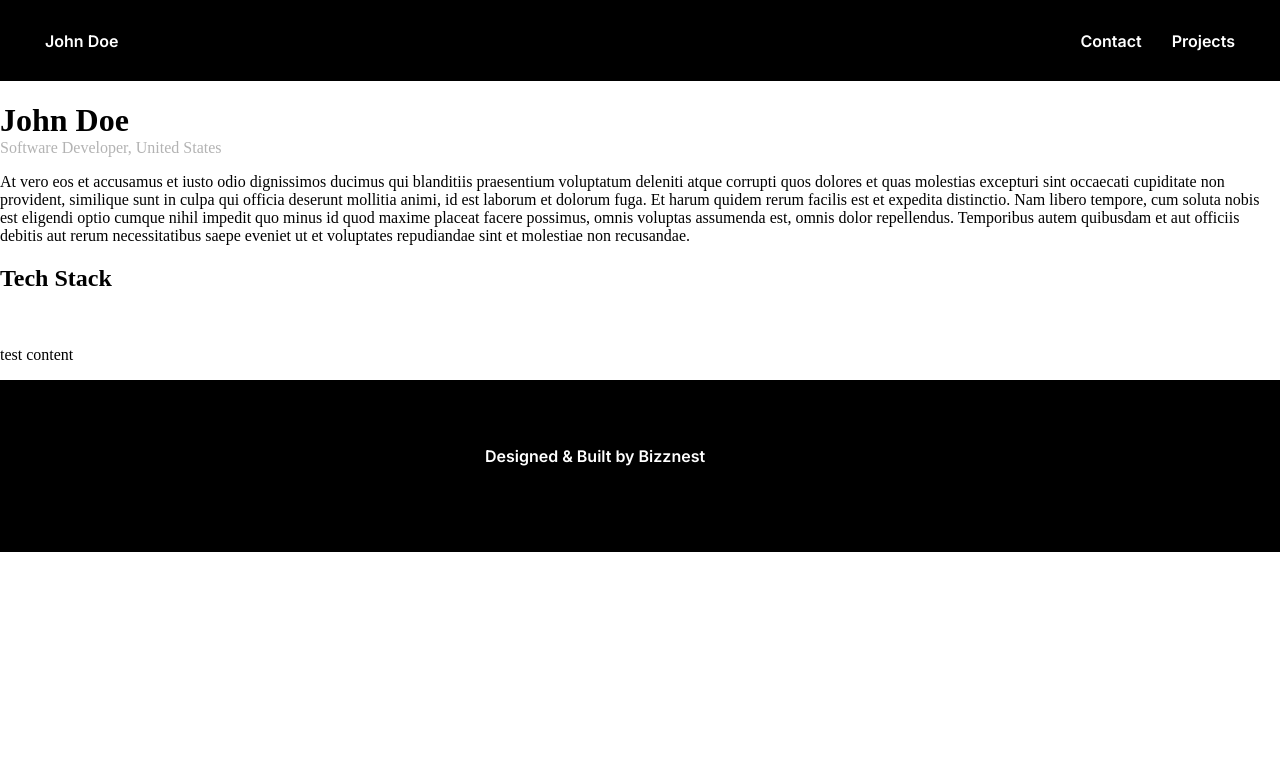
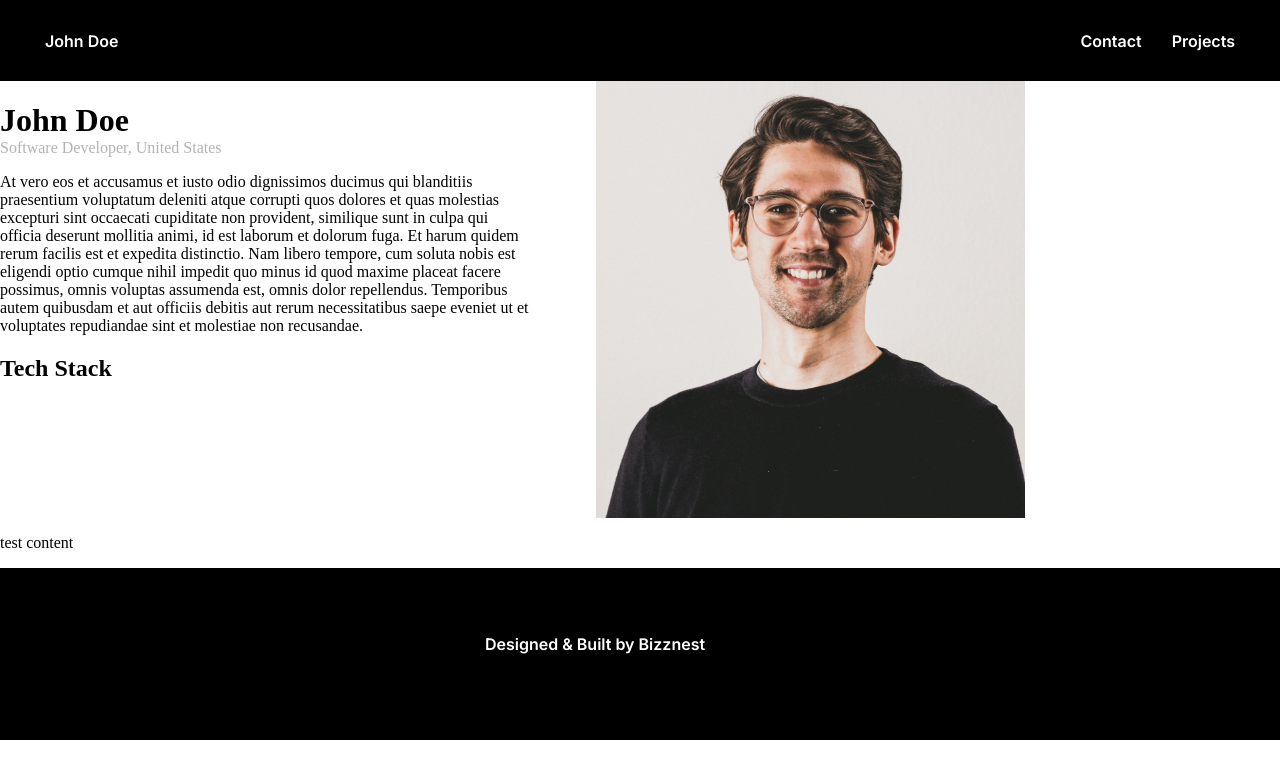
Before and after one commit to BizzNEST/collaboration-repository-c, a plain HTML site: page index.html in a window 1280 px wide. Drawn offline with Linux system fonts and the light colour scheme.

Commit message:
feat(style index):add image to about me section

```diff
--- a/css/style.css
+++ b/css/style.css
@@ -9,7 +9,7 @@ a {
   margin-right: 45px;
   margin-left: 45px;
   font-size: 16px;
-  font-family: 'Inter', sans-serif;
+  font-family: "Inter", sans-serif;
 }
 
 .navbar {
@@ -27,8 +27,24 @@ a {
   display: flex;
 }
 
+.flex-wrap {
+  flex-wrap: wrap;
+}
+
+.max-w-532px {
+  max-width: 532px;
+}
+
+.shrink-0 {
+  flex-shrink: 0;
+}
+
+.gap-4 {
+  gap: 4rem;
+}
+
 .color-gray {
-  color: #B3B3B3;
+  color: #b3b3b3;
 }
 
 .mt-0 {
--- a/index.html
+++ b/index.html
@@ -16,16 +16,15 @@
         <a href="#target-to-be-defined" class="contact-link">Contact</a>
         <a href="#target-to-be-defined" class="projects-link">Projects</a>
     </div>
-    <div id="about-me flex">
-        <div>
+    <div id="about-me" class="flex flex-wrap gap-4">
+        <div class="max-w-532px">
             <h1 class="mb-0">John Doe</h1>
             <p class="color-gray mt-0">Software Developer, United States</p>
             <p>At vero eos et accusamus et iusto odio dignissimos ducimus qui blanditiis praesentium voluptatum deleniti atque corrupti quos dolores et quas molestias excepturi sint occaecati cupiditate non provident, similique sunt in culpa qui officia deserunt mollitia animi, id est laborum et dolorum fuga. Et harum quidem rerum facilis est et expedita distinctio. Nam libero tempore, cum soluta nobis est eligendi optio cumque nihil impedit quo minus id quod maxime placeat facere possimus, omnis voluptas assumenda est, omnis dolor repellendus. Temporibus autem quibusdam et aut officiis debitis aut rerum necessitatibus saepe eveniet ut et voluptates repudiandae sint et molestiae non recusandae.</p>
             <h2>Tech Stack</h2>
             <div><img src="" alt=""><img src="" alt=""><img src="" alt=""></div>
         </div>
-        <div></div>
-
+        <img src="alexander-hipp-iEEBWgY_6lA-unsplash 1.png" alt="John Doe Image">
     </div>
 
     <p>test content</p>
```
Also changed, not shown: alexander-hipp-iEEBWgY_6lA-unsplash 1.png (added). Lines whose indentation alone changed are shown as unchanged.
